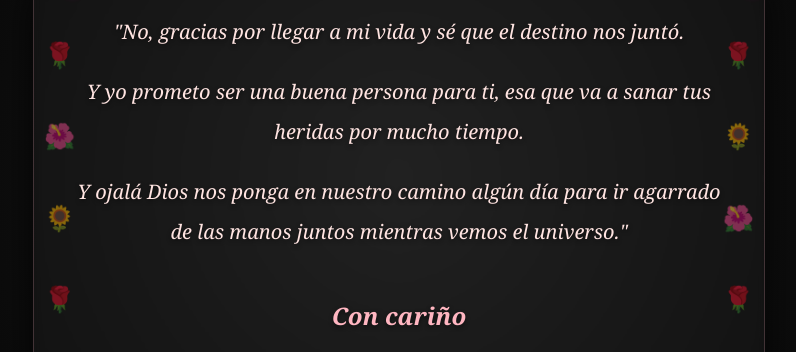
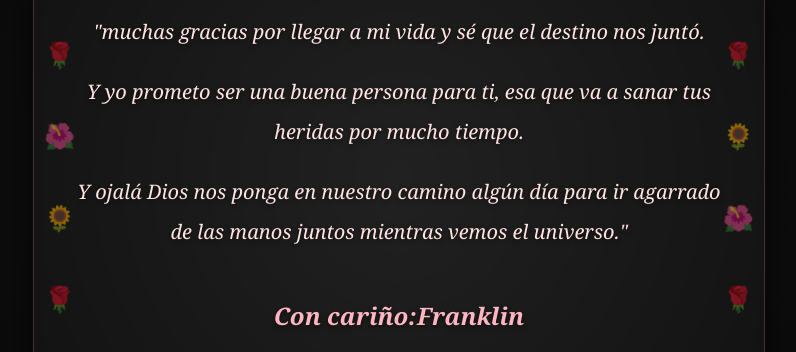
Before and after one commit to Byfranklxn/juego, a plain HTML site: page index.html in a window 1280 px wide. Shown: the part 224-576 px from the top of the page, without its empty margins (241-1037 px from the left). Drawn offline with Linux system fonts and the light colour scheme.

Commit message:
Actualizar index.html

```diff
--- a/index.html
+++ b/index.html
@@ -145,10 +145,10 @@
 
         <!-- TU CARTA (Mismo mensaje) -->
         <div class="carta-contenido">
-            <p>"No, gracias por llegar a mi vida y sé que el destino nos juntó.</p>
+            <p>"muchas gracias por llegar a mi vida y sé que el destino nos juntó.</p>
             <p>Y yo prometo ser una buena persona para ti, esa que va a sanar tus heridas por mucho tiempo.</p>
             <p>Y ojalá Dios nos ponga en nuestro camino algún día para ir agarrado de las manos juntos mientras vemos el universo."</p>
-            <div class="firma">Con cariño</div>
+            <div class="firma">Con cariño:Franklin</div>
         </div>
     </div>
 
```
